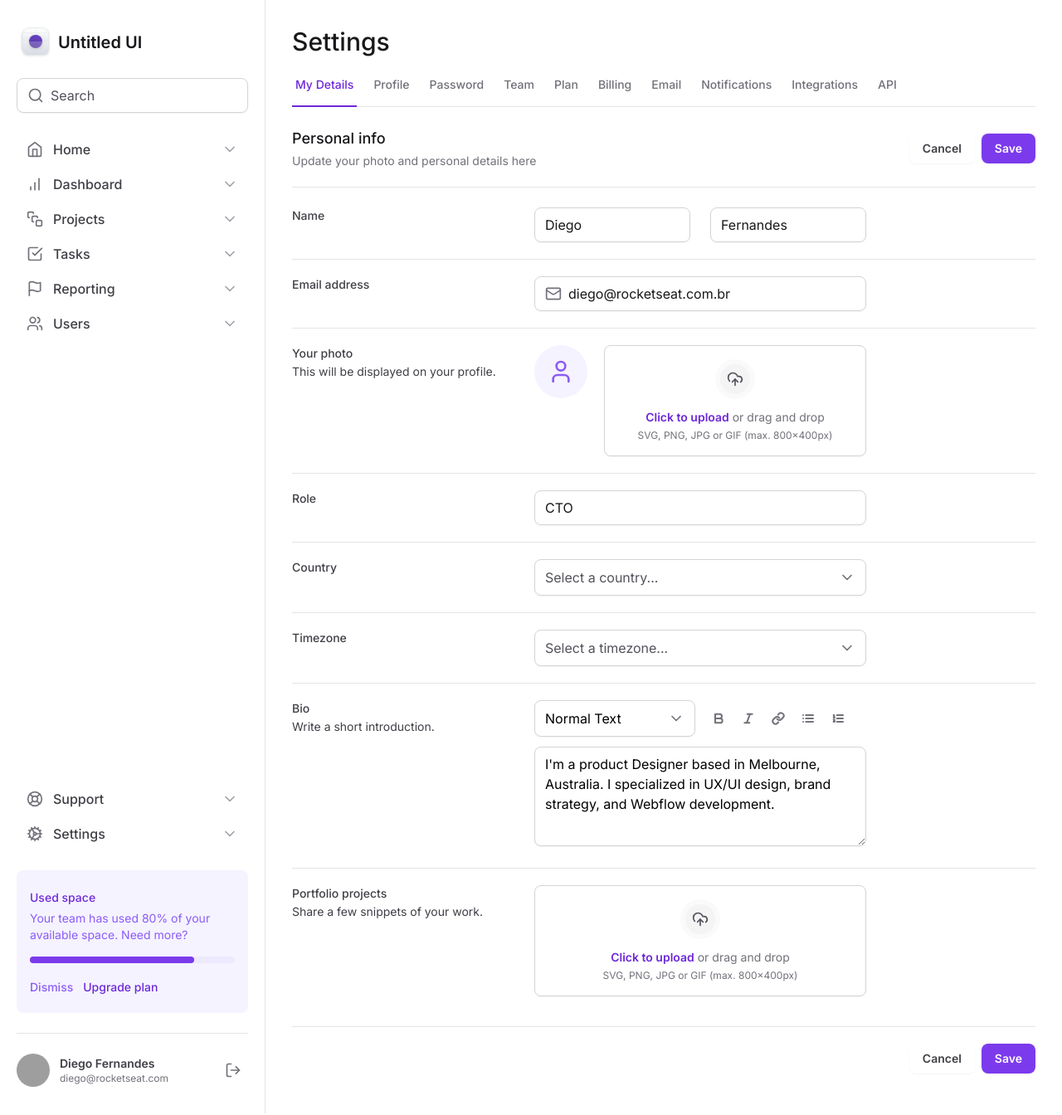
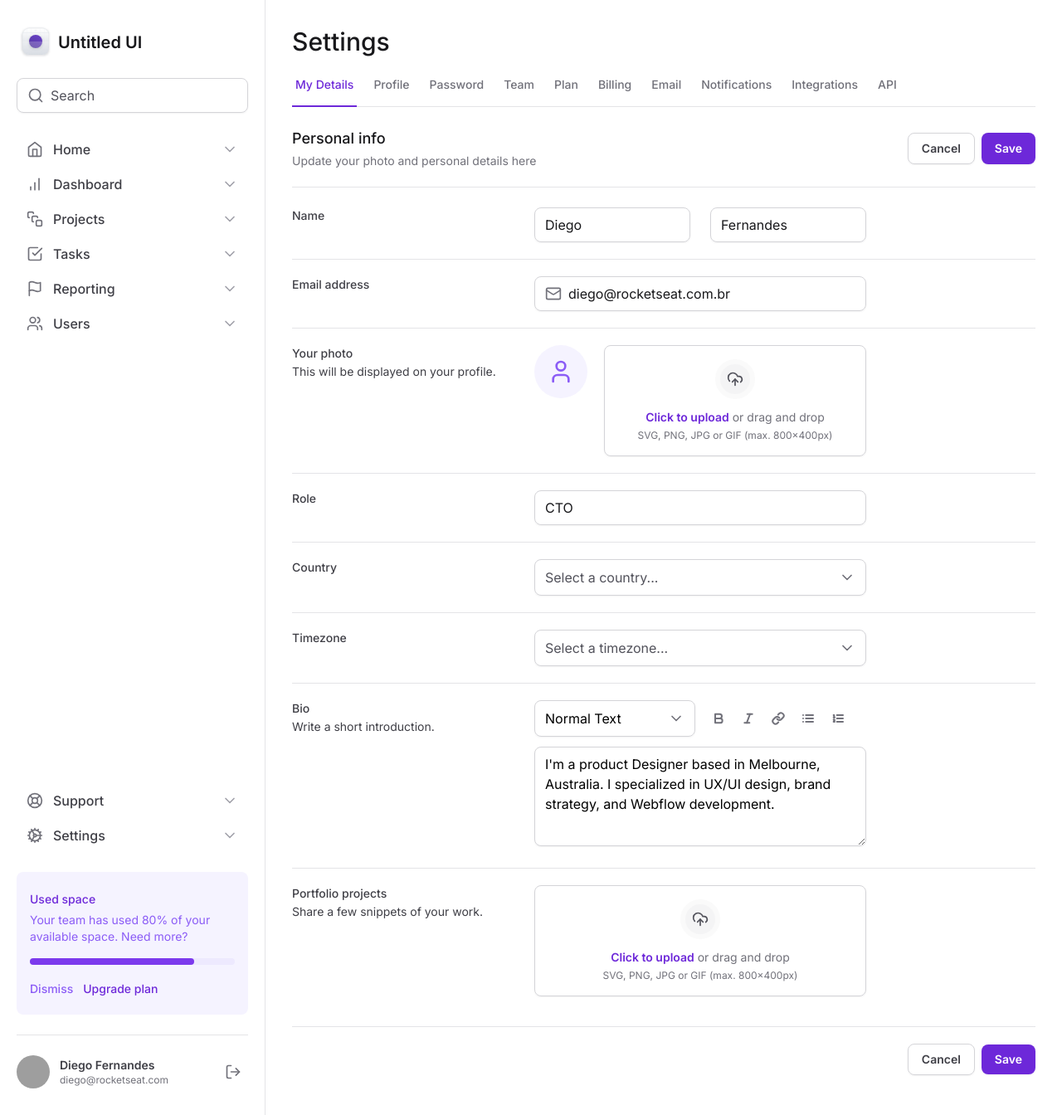
Before and after one commit to matsubrasil/tailwind-next-dashboard, a Next.js app: page / in a window 1280 px wide. Shown: the whole page at 83% size. Built offline with nearby package versions, Linux system fonts and the light colour scheme; grey boxes are pictures that could not be loaded.

Commit message:
feat: button custom with variant

```diff
--- a/package.json
+++ b/package.json
@@ -23,6 +23,7 @@
     "postcss": "8.4.28",
     "react": "18.2.0",
     "react-dom": "18.2.0",
+    "tailwind-variants": "^0.1.14",
     "tailwindcss": "3.3.3",
     "typescript": "5.1.6"
   },
--- a/src/app/page.tsx
+++ b/src/app/page.tsx
@@ -1,3 +1,4 @@
+import { Button } from '@/components/Button'
 import * as FileInput from '@/components/Form/FileInput'
 import { Select } from '@/components/Form/Select'
 import { SelectItem } from '@/components/Form/Select/SelectItem'
@@ -25,19 +26,12 @@ export default function Home() {
             </span>
           </div>
           <div className="flex-center flex gap-2">
-            <button
-              type="button"
-              className="rounded-lg border-zinc-300 px-4 py-2 text-sm font-semibold text-zinc-700 shadow-sm hover:bg-zinc-50"
-            >
+            <Button type="button" variant="outline">
               Cancel
-            </button>
-            <button
-              type="submit"
-              form="settings"
-              className="hover:bg-violet-700S rounded-lg bg-violet-600 px-4 py-2 text-sm font-semibold text-white shadow-sm"
-            >
+            </Button>
+            <Button type="submit" form="settings" variant="primary">
               Save
-            </button>
+            </Button>
           </div>
         </div>
 
@@ -230,18 +224,12 @@ export default function Home() {
 
           {/* Última linha - rodapé */}
           <div className="flex items-center justify-end gap-2 pt-5">
-            <button
-              type="button"
-              className="rounded-lg border-zinc-300 px-4 py-2 text-sm font-semibold text-zinc-700 shadow-sm hover:bg-zinc-50"
-            >
+            <Button type="button" variant="outline">
               Cancel
-            </button>
-            <button
-              type="submit"
-              className="hover:bg-violet-700S rounded-lg bg-violet-600 px-4 py-2 text-sm font-semibold text-white shadow-sm"
-            >
+            </Button>
+            <Button type="submit" variant="primary">
               Save
-            </button>
+            </Button>
           </div>
 
           {/* fim */}
--- /dev/null
+++ b/src/components/Button.tsx
@@ -0,0 +1,25 @@
+import { ComponentProps } from 'react'
+import { tv, VariantProps } from 'tailwind-variants'
+
+const button = tv({
+  base: [
+    'rounded-lg px-4 py-2 text-sm font-semibold outline-none shadow-sm',
+    'focus-visible:ring-2 focus-visible:ring-offset-2 focus-visible:ring-violet-500',
+    'active:opacity-80',
+  ],
+  variants: {
+    variant: {
+      primary: 'bg-violet-600 text-white hover: bg-violet-700',
+      outline: 'border border-zinc-300 text-zinc-700 hover:bg-zinc-50',
+    },
+  },
+  defaultVariants: {
+    variant: 'primary',
+  },
+})
+
+export type ButtonProps = ComponentProps<'button'> & VariantProps<typeof button>
+
+export function Button({ variant, ...props }: ButtonProps) {
+  return <button {...props} className={button({ variant })} />
+}
```
Also changed, not shown: 1 other file (tests, documents, lock files or other folders).
